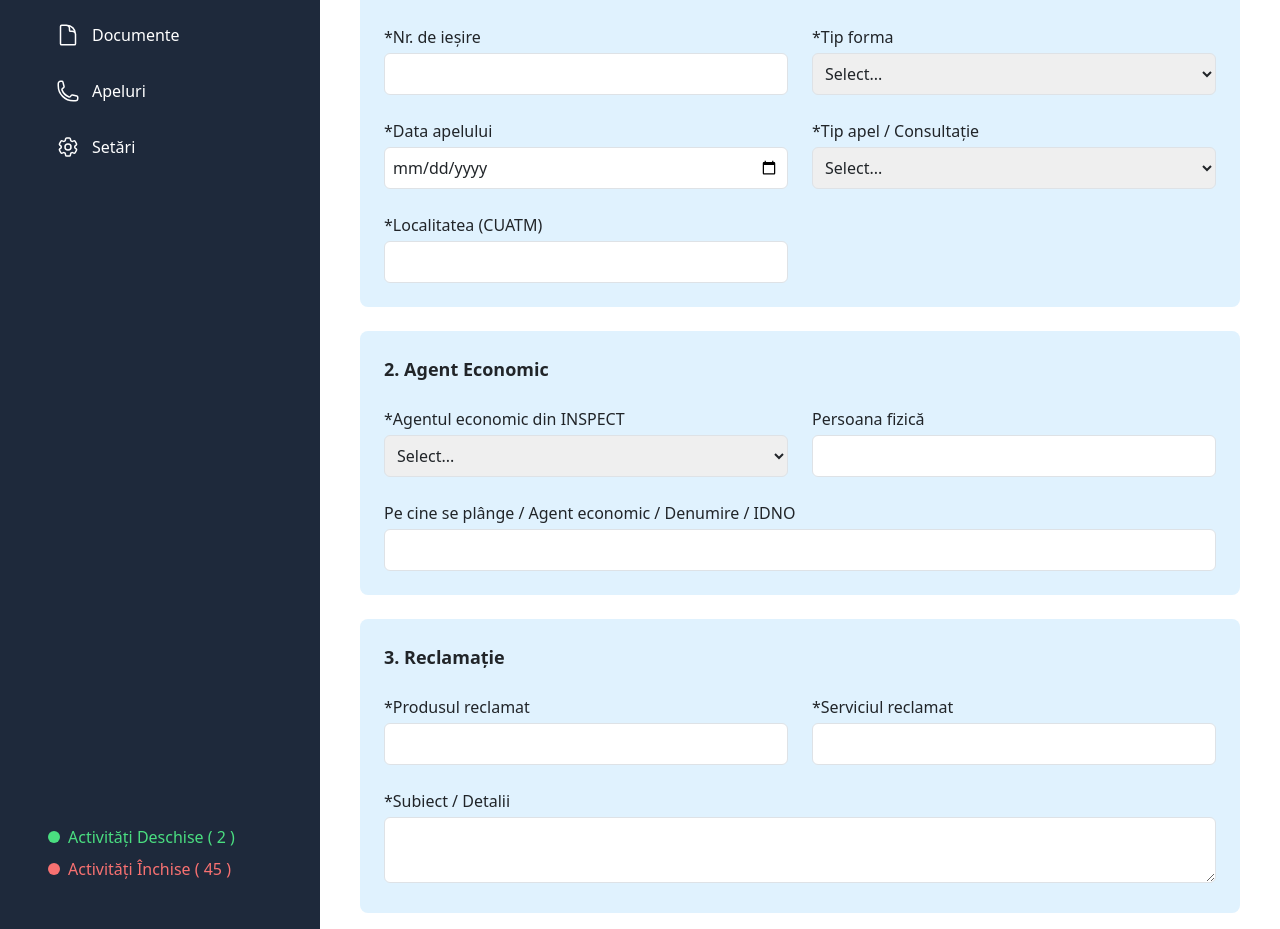
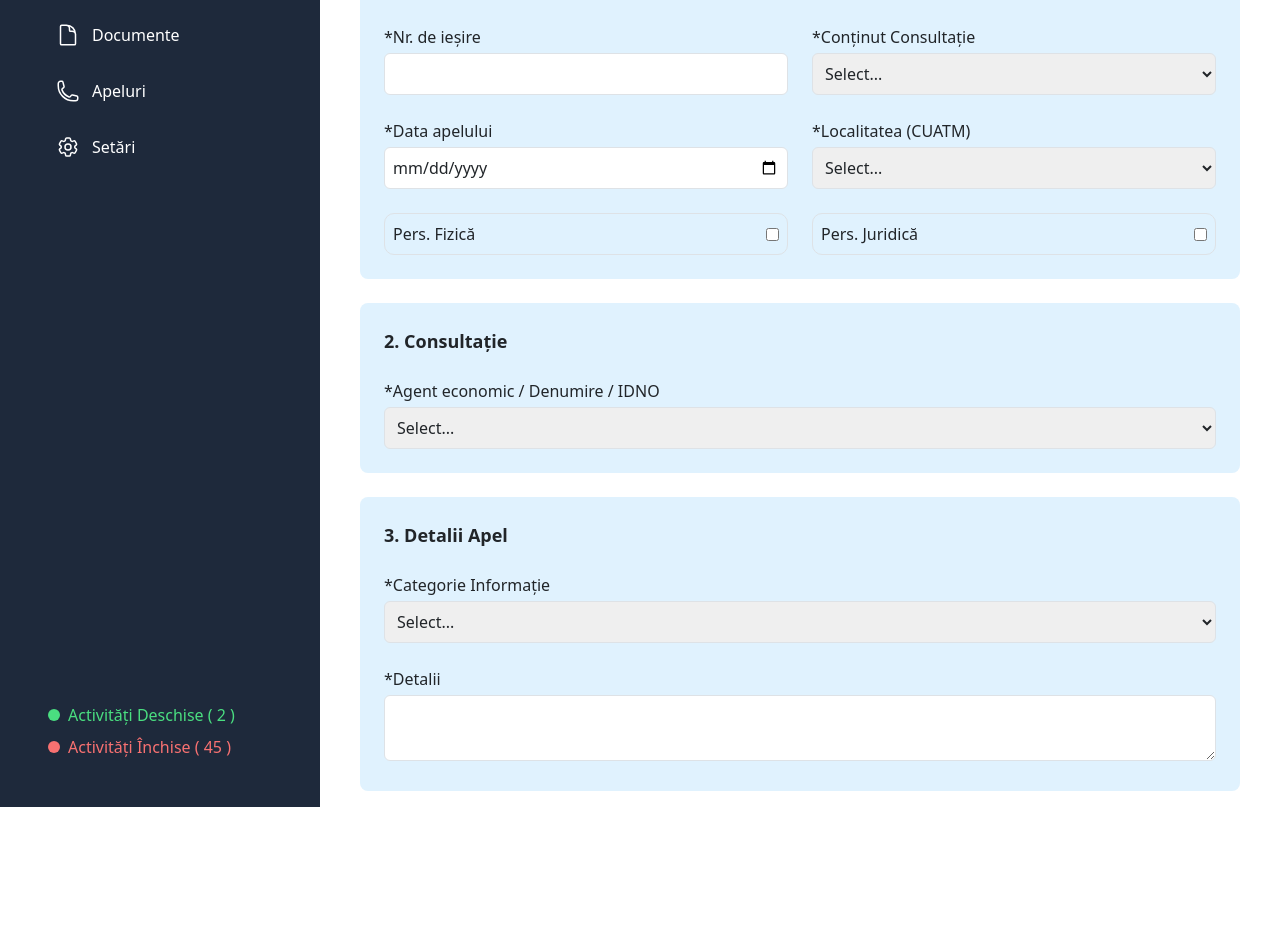
Before and after one commit to antoniom05/crm-front, a React (Create React App) app: page /new-document in a window 1280 px wide. Shown: the part 281-1210 px from the top of the page. After the commit the page ends 1088 px from the top, so only its background shows below. Built offline with nearby package versions, Linux system fonts and the light colour scheme.

Commit message:
implmented new form

```diff
--- a/src/DocumentManager.js
+++ b/src/DocumentManager.js
@@ -1,6 +1,6 @@
 import React, { useState } from 'react';
 import NewDocumentForm from './NewDocumentForm';  // Your NewDocumentForm component
-import DocumentPage from './components/DocumentPage';  // The page where documents are listed
+import DocumentTable from './DocumentTable';      // Adjusted to use DocumentTable
 
 const DocumentManager = () => {
   const [documents, setDocuments] = useState([]);
@@ -18,8 +18,8 @@ const DocumentManager = () => {
       {/* Pass addDocument to NewDocumentForm */}
       <NewDocumentForm addDocument={addDocument} />
 
-      {/* Render your documents in DocumentPage */}
-      <DocumentPage documents={documents} />
+      {/* Render your documents in DocumentTable */}
+      <DocumentTable documents={documents} />
     </div>
   );
 };
--- a/src/NewDocumentForm.js
+++ b/src/NewDocumentForm.js
@@ -2,21 +2,24 @@ import React, { useState } from 'react';
 
 const NewDocumentForm = ({ addDocument }) => {
   const [formData, setFormData] = useState({
-    nrOrdine: '',
-    tipForma: '',
+    nrDeIesire: '',
+    continutConsultatie: '',
     dataApel: '',
-    tipApel: '',
     localitate: '',
+    persFizica: false,
+    persJuridica: false,
     agentEconomic: '',
-    persoanaFizica: '',
-    reclamat: '',
-    serviciuReclamat: '',
-    subiectDetalii: '',
+    categorieInformatie: '',
+    detalii: '',
   });
 
   // Handle input change
   const handleChange = (e) => {
-    setFormData({ ...formData, [e.target.name]: e.target.value });
+    const { name, value, type, checked } = e.target;
+    setFormData({
+      ...formData,
+      [name]: type === 'checkbox' ? checked : value
+    });
   };
 
   // Handle form submission
@@ -26,16 +29,15 @@ const NewDocumentForm = ({ addDocument }) => {
       addDocument(formData); // Pass form data to addDocument function
       // Reset form after submission
       setFormData({
-        nrOrdine: '',
-        tipForma: '',
+        nrDeIesire: '',
+        continutConsultatie: '',
         dataApel: '',
-        tipApel: '',
         localitate: '',
+        persFizica: false,
+        persJuridica: false,
         agentEconomic: '',
-        persoanaFizica: '',
-        reclamat: '',
-        serviciuReclamat: '',
-        subiectDetalii: '',
+        categorieInformatie: '',
+        detalii: '',
       });
     } else {
       console.error('addDocument is not a function');
@@ -46,7 +48,7 @@ const NewDocumentForm = ({ addDocument }) => {
     <form onSubmit={handleSubmit} className="p-2 max-w-4xl mx-auto">
       <div className="mb-6">
         <div className="flex justify-between mt-4">
-          <button className="text-red-500">Anulează</button>
+          <button type="button" className="text-red-500">Anulează</button>
           <button type="submit" className="bg-blue-500 text-white py-2 px-4 rounded">
             Salvează
           </button>
@@ -57,31 +59,36 @@ const NewDocumentForm = ({ addDocument }) => {
       <div className="bg-sky-100 p-6 rounded-lg mb-6">
         <h2 className="text-lg font-semibold mb-4">1. Date Apel</h2>
         <div className="grid grid-cols-1 md:grid-cols-2 gap-4">
+          {/* Nr. de iesire */}
           <div>
             <label className="block mb-1">*Nr. de ieșire</label>
             <input
               type="text"
-              name="nrOrdine"
-              value={formData.nrOrdine}
+              name="nrDeIesire"
+              value={formData.nrDeIesire}
               onChange={handleChange}
               className="border rounded p-2 w-full"
               required
             />
           </div>
+
+          {/* Continut Consultatie - select */}
           <div>
-            <label className="block mb-1">*Tip forma</label>
+            <label className="block mb-1">*Conținut Consultație</label>
             <select
-              name="tipForma"
-              value={formData.tipForma}
+              name="continutConsultatie"
+              value={formData.continutConsultatie}
               onChange={handleChange}
               className="border rounded p-2 w-full"
               required
             >
               <option value="">Select...</option>
-              <option value="Apel">Apel</option>
-              <option value="Consultatie">Consultatie</option>
+              <option value="Consultatie1">Consultatie 1</option>
+              <option value="Consultatie2">Consultatie 2</option>
             </select>
           </div>
+
+          {/* Data apelului */}
           <div>
             <label className="block mb-1">*Data apelului</label>
             <input
@@ -93,40 +100,54 @@ const NewDocumentForm = ({ addDocument }) => {
               required
             />
           </div>
+
+          {/* Localitatea (CUATM) */}
           <div>
-            <label className="block mb-1">*Tip apel / Consultație</label>
+            <label className="block mb-1">*Localitatea (CUATM)</label>
             <select
-              name="tipApel"
-              value={formData.tipApel}
+              name="localitate"
+              value={formData.localitate}
               onChange={handleChange}
               className="border rounded p-2 w-full"
               required
             >
               <option value="">Select...</option>
-              <option value="Industriale">Industriale</option>
-              <option value="Consultatie">Consultatie</option>
+              <option value="Localitatea1">Localitatea 1</option>
+              <option value="Localitatea2">Localitatea 2</option>
             </select>
           </div>
-          <div>
-            <label className="block mb-1">*Localitatea (CUATM)</label>
+
+          {/* Checkboxes */}
+          <div className="col-span-1">
+            <div className="flex items-center justify-between border border-gray-300 rounded-[10px] p-2 hover:bg-blue-500 hover:text-white">
+              <label>Pers. Fizică</label>
               <input
-              type="text"
-              name="localitate"
-              value={formData.localitate}
+                type="checkbox"
+                name="persFizica"
+                checked={formData.persFizica}
                 onChange={handleChange}
-              className="border rounded p-2 w-full"
-              required
+              />
+            </div>
+          </div>
+          <div className="col-span-1">
+            <div className="flex items-center justify-between border border-gray-300 rounded-[10px] p-2 hover:bg-blue-500 hover:text-white">
+              <label>Pers. Juridică</label>
+              <input
+                type="checkbox"
+                name="persJuridica"
+                checked={formData.persJuridica}
+                onChange={handleChange}
               />
             </div>
           </div>
         </div>
+      </div>
 
-      {/* 2. Agent Economic Section */}
+      {/* 2. Consultație Section */}
       <div className="bg-sky-100 p-6 rounded-lg mb-6">
-        <h2 className="text-lg font-semibold mb-4">2. Agent Economic</h2>
-        <div className="grid grid-cols-1 md:grid-cols-2 gap-4">
+        <h2 className="text-lg font-semibold mb-4">2. Consultație</h2>
         <div>
-            <label className="block mb-1">*Agentul economic din INSPECT</label>
+          <label className="block mb-1">*Agent economic / Denumire / IDNO</label>
           <select
             name="agentEconomic"
             value={formData.agentEconomic}
@@ -135,65 +156,38 @@ const NewDocumentForm = ({ addDocument }) => {
             required
           >
             <option value="">Select...</option>
-              <option value="Company1">Company 1</option>
-              <option value="Company2">Company 2</option>
+            <option value="Agent1">Agent 1</option>
+            <option value="Agent2">Agent 2</option>
           </select>
         </div>
+      </div>
+
+      {/* 3. Detalii Apel Section */}
+      <div className="bg-sky-100 p-6 rounded-lg">
+        <h2 className="text-lg font-semibold mb-4">3. Detalii Apel</h2>
+        <div className="grid grid-cols-1 gap-4">
+          {/* Categorie Informatie */}
           <div>
-            <label className="block mb-1">Persoana fizică</label>
-            <input
-              type="text"
-              name="persoanaFizica"
-              value={formData.persoanaFizica}
-              onChange={handleChange}
-              className="border rounded p-2 w-full"
-            />
-          </div>
-          <div className="md:col-span-2">
-            <label className="block mb-1">Pe cine se plânge / Agent economic / Denumire / IDNO</label>
-            <input
-              type="text"
-              name="reclamat"
-              value={formData.reclamat}
+            <label className="block mb-1">*Categorie Informație</label>
+            <select
+              name="categorieInformatie"
+              value={formData.categorieInformatie}
               onChange={handleChange}
               className="border rounded p-2 w-full"
               required
-            />
-          </div>
-        </div>
+            >
+              <option value="">Select...</option>
+              <option value="Categorie1">Categorie 1</option>
+              <option value="Categorie2">Categorie 2</option>
+            </select>
           </div>
 
-      {/* 3. Reclamație Section */}
-      <div className="bg-sky-100 p-6 rounded-lg">
-        <h2 className="text-lg font-semibold mb-4">3. Reclamație</h2>
-        <div className="grid grid-cols-1 md:grid-cols-2 gap-4">
+          {/* Detalii */}
           <div>
-            <label className="block mb-1">*Produsul reclamat</label>
-            <input
-              type="text"
-              name="produsReclamat"
-              value={formData.produsReclamat}
-              onChange={handleChange}
-              className="border rounded p-2 w-full"
-              required
-            />
-          </div>
-          <div>
-            <label className="block mb-1">*Serviciul reclamat</label>
-            <input
-              type="text"
-              name="serviciuReclamat"
-              value={formData.serviciuReclamat}
-              onChange={handleChange}
-              className="border rounded p-2 w-full"
-              required
-            />
-          </div>
-          <div className="md:col-span-2">
-            <label className="block mb-1">*Subiect / Detalii</label>
+            <label className="block mb-1">*Detalii</label>
             <textarea
-              name="subiectDetalii"
-              value={formData.subiectDetalii}
+              name="detalii"
+              value={formData.detalii}
               onChange={handleChange}
               className="border rounded p-2 w-full"
               required
@@ -205,5 +199,4 @@ const NewDocumentForm = ({ addDocument }) => {
   );
 };
 
-
 export default NewDocumentForm;
--- a/src/components/DocumentTable.js
+++ b/src/components/DocumentTable.js
@@ -1,44 +1,33 @@
 import React, { useState } from 'react';
-import './../App.css';
 
 const DocumentTable = ({ documents = [] }) => {
   // Add some dummy data to the documents array if it's empty
   const sampleDocuments = documents.length === 0 ? [
     {
       nr: 1,
-      statut: 'Închisă',
-      nrOrdine: 'A001',
-      tipForma: 'Apel',
+      statut: 'Deschisă',
+      nrDeIesire: 'A001',
+      continutConsultatie: 'Consultatie1',
       dataApel: '2023-09-12',
-      agentEconomic: 'Firma 1',
-      persoanaFizica: 'Ion Popescu',
-      reclamat: 'Companie XYZ',
-      localitate: 'București',
-      tipApel: 'Reclamație',
+      localitate: 'Localitatea1',
+      persFizica: true,
+      persJuridica: false,
+      agentEconomic: 'Agent1',
+      categorieInformatie: 'Categorie1',
+      detalii: 'Detalii exemplu',
     },
     {
       nr: 2,
-      statut: 'Deschisă',
-      nrOrdine: 'A002',
-      tipForma: 'Consultatie',
+      statut: 'Închisă',
+      nrDeIesire: 'A002',
+      continutConsultatie: 'Consultatie2',
       dataApel: '2023-09-15',
-      agentEconomic: 'Firma 2',
-      persoanaFizica: 'Maria Ionescu',
-      reclamat: 'Companie ABC',
-      localitate: 'Cluj-Napoca',
-      tipApel: 'Consultatie',
-    },
-    {
-      nr: 3,
-      statut: 'Închisă',
-      nrOrdine: 'A003',
-      tipForma: 'Apel',
-      dataApel: '2023-10-01',
-      agentEconomic: 'Firma 3',
-      persoanaFizica: 'George Vasile',
-      reclamat: 'Companie LMN',
-      localitate: 'Timișoara',
-      tipApel: 'Reclamație',
+      localitate: 'Localitatea2',
+      persFizica: false,
+      persJuridica: true,
+      agentEconomic: 'Agent2',
+      categorieInformatie: 'Categorie2',
+      detalii: 'Alte detalii',
     },
   ] : documents;
 
@@ -104,7 +93,7 @@ const DocumentTable = ({ documents = [] }) => {
       {/* Table section */}
       <div className="overflow-x-auto">
         <table className="min-w-full bg-white border border-gray-200 rounded-lg">
-          <thead className="bg-gray-100 relative">
+          <thead className="bg-gray-100">
             <tr>
               <th className="py-2 px-4 border-b text-left">
                 <input
@@ -115,6 +104,8 @@ const DocumentTable = ({ documents = [] }) => {
                 />
               </th>
               <th className="py-2 px-4 border-b text-left">Nr.</th>
+
+              {/* Added back hover functionality for "Statut" */}
               <th className="py-2 px-4 border-b text-left relative group">
                 Statut
                 {/* Hover dropdown for "Statut" */}
@@ -138,17 +129,25 @@ const DocumentTable = ({ documents = [] }) => {
                     >
                       În Lucru
                     </li>
+                    <li
+                      className="cursor-pointer rounded-full bg-gray-100 text-gray-600 py-1 text-center"
+                      onClick={() => handleStatusFilter('')}
+                    >
+                      Toate
+                    </li>
                   </ul>
                 </div>
               </th>
-              <th className="py-2 px-4 border-b text-left">Nr. de ordine</th>
-              <th className="py-2 px-4 border-b text-left">Tip formă</th>
-              <th className="py-2 px-4 border-b text-left">Dată Apel</th>
-              <th className="py-2 px-4 border-b text-left">Agent Economic</th>
-              <th className="py-2 px-4 border-b text-left">Persoana Fizică</th>
-              <th className="py-2 px-4 border-b text-left">Pe cine se plânge</th>
-              <th className="py-2 px-4 border-b text-left">Localitate</th>
-              <th className="py-2 px-4 border-b text-left">Tip apel</th>
+
+              <th className="py-2 px-4 border-b text-left">Nr. de ieșire</th>
+              <th className="py-2 px-4 border-b text-left">Conținut Consultație</th>
+              <th className="py-2 px-4 border-b text-left">Data apelului</th>
+              <th className="py-2 px-4 border-b text-left">Localitatea (CUATM)</th>
+              <th className="py-2 px-4 border-b text-left">Pers. Fizică</th>
+              <th className="py-2 px-4 border-b text-left">Pers. Juridică</th>
+              <th className="py-2 px-4 border-b text-left">Agent economic / Denumire / IDNO</th>
+              <th className="py-2 px-4 border-b text-left">Categorie Informație</th>
+              <th className="py-2 px-4 border-b text-left">Detalii</th>
               <th className="py-2 px-4 border-b text-left">
                 <span className="material-icons text-gray-500">settings</span>
               </th>
@@ -179,14 +178,15 @@ const DocumentTable = ({ documents = [] }) => {
                     {doc.statut}
                   </span>
                 </td>
-                <td className="py-3 px-4 border-b">{doc.nrOrdine}</td>
-                <td className="py-3 px-4 border-b">{doc.tipForma}</td>
+                <td className="py-3 px-4 border-b">{doc.nrDeIesire}</td>
+                <td className="py-3 px-4 border-b">{doc.continutConsultatie}</td>
                 <td className="py-3 px-4 border-b">{doc.dataApel}</td>
+                <td className="py-3 px-4 border-b">{doc.localitate}</td>
+                <td className="py-3 px-4 border-b">{doc.persFizica ? 'Da' : 'Nu'}</td>
+                <td className="py-3 px-4 border-b">{doc.persJuridica ? 'Da' : 'Nu'}</td>
                 <td className="py-3 px-4 border-b">{doc.agentEconomic}</td>
-                <td className="py-3 px-4 border-b">{doc.persoanaFizica}</td>
-                <td className="py-3 px-4 border-b">{doc.reclamat}</td>
-                <td className="py-3 px-4 border-b">{doc.localitate}</td>
-                <td className="py-3 px-4 border-b">{doc.tipApel}</td>
+                <td className="py-3 px-4 border-b">{doc.categorieInformatie}</td>
+                <td className="py-3 px-4 border-b">{doc.detalii}</td>
                 <td className="py-3 px-4 border-b text-gray-600">
                   <span className="material-icons">list</span>
                 </td>
```
Lines whose indentation alone changed are shown as unchanged.
